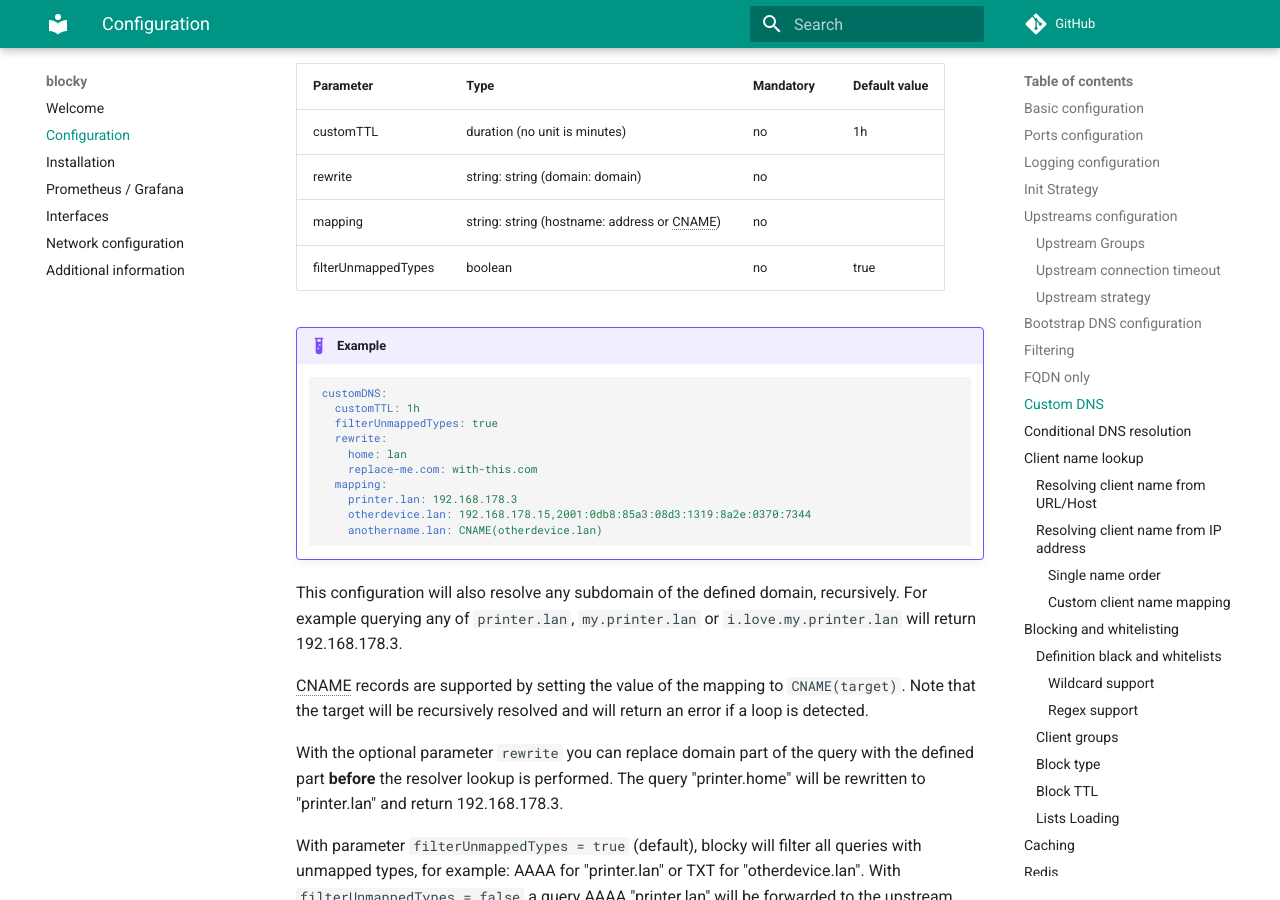
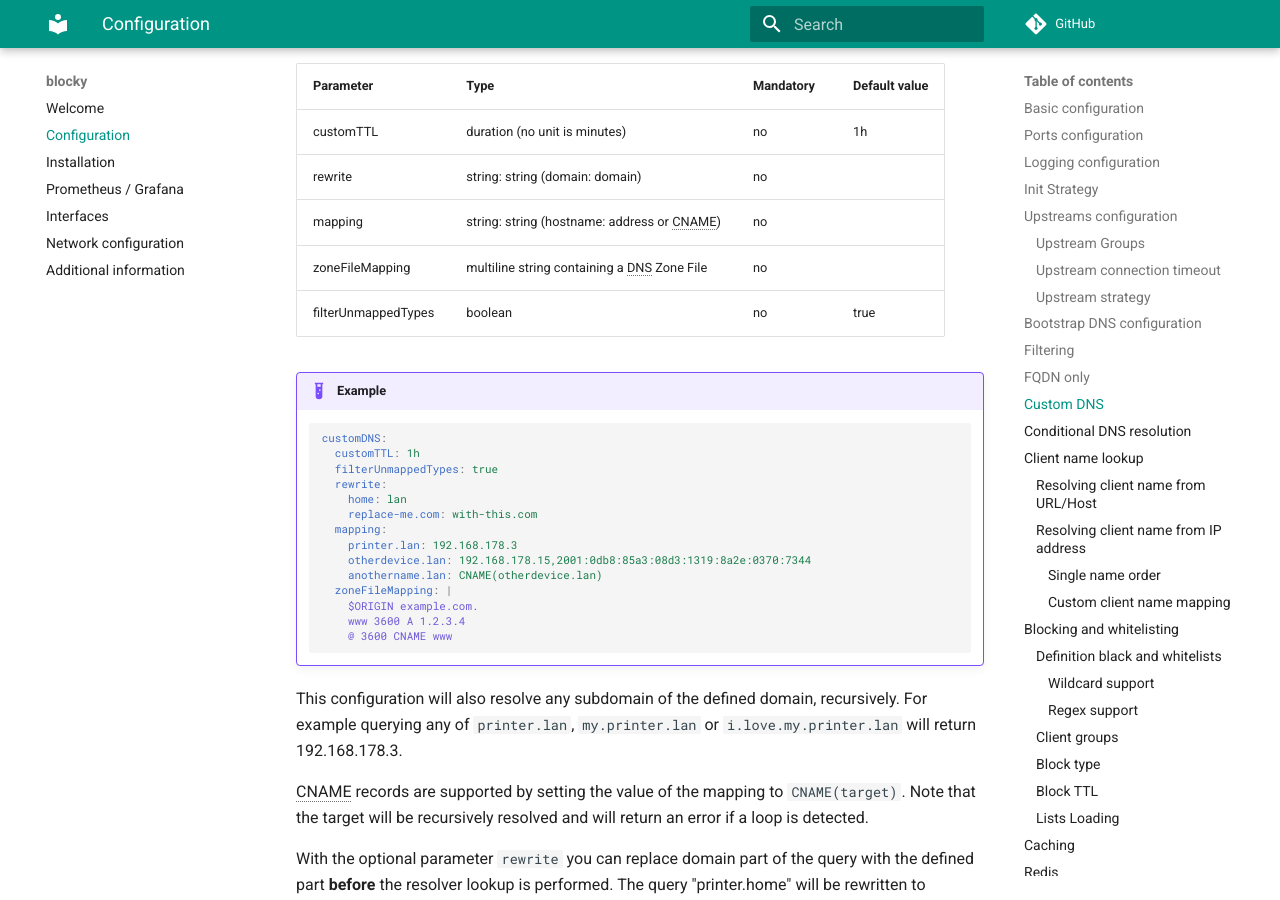
Before and after one commit to 0xERR0R/blocky, an MkDocs documentation site: the page built from docs/configuration.md, in a window 1280 px wide and 900 px high, scrolled down 7884 px. Built offline with MkDocs 1.6.1 and Material for MkDocs 9.7.7, drawn with Linux system fonts in a browser that asks for light colours; comment, search, counter and statistics services are not loaded; the version menu is left out.

Commit message:
docs: Update configuration.md

````diff
--- a/docs/configuration.md
+++ b/docs/configuration.md
@@ -264,6 +264,7 @@ domain must be separated by a comma.
 | customTTL           | duration (no unit is minutes)               | no        | 1h            |
 | rewrite             | string: string (domain: domain)             | no        |               |
 | mapping             | string: string (hostname: address or CNAME) | no        |               |
+| zoneFileMapping     | multiline string containing a DNS Zone File | no        |               |
 | filterUnmappedTypes | boolean                                     | no        | true          |
 
 !!! example
@@ -279,6 +280,10 @@ domain must be separated by a comma.
         printer.lan: 192.168.178.3
         otherdevice.lan: 192.168.178.15,2001:0db8:85a3:08d3:1319:8a2e:0370:7344
         anothername.lan: CNAME(otherdevice.lan)
+      zoneFileMapping: |
+        $ORIGIN example.com.
+        www 3600 A 1.2.3.4
+        @ 3600 CNAME www
     ```
 
 This configuration will also resolve any subdomain of the defined domain, recursively. For example querying any of
````
